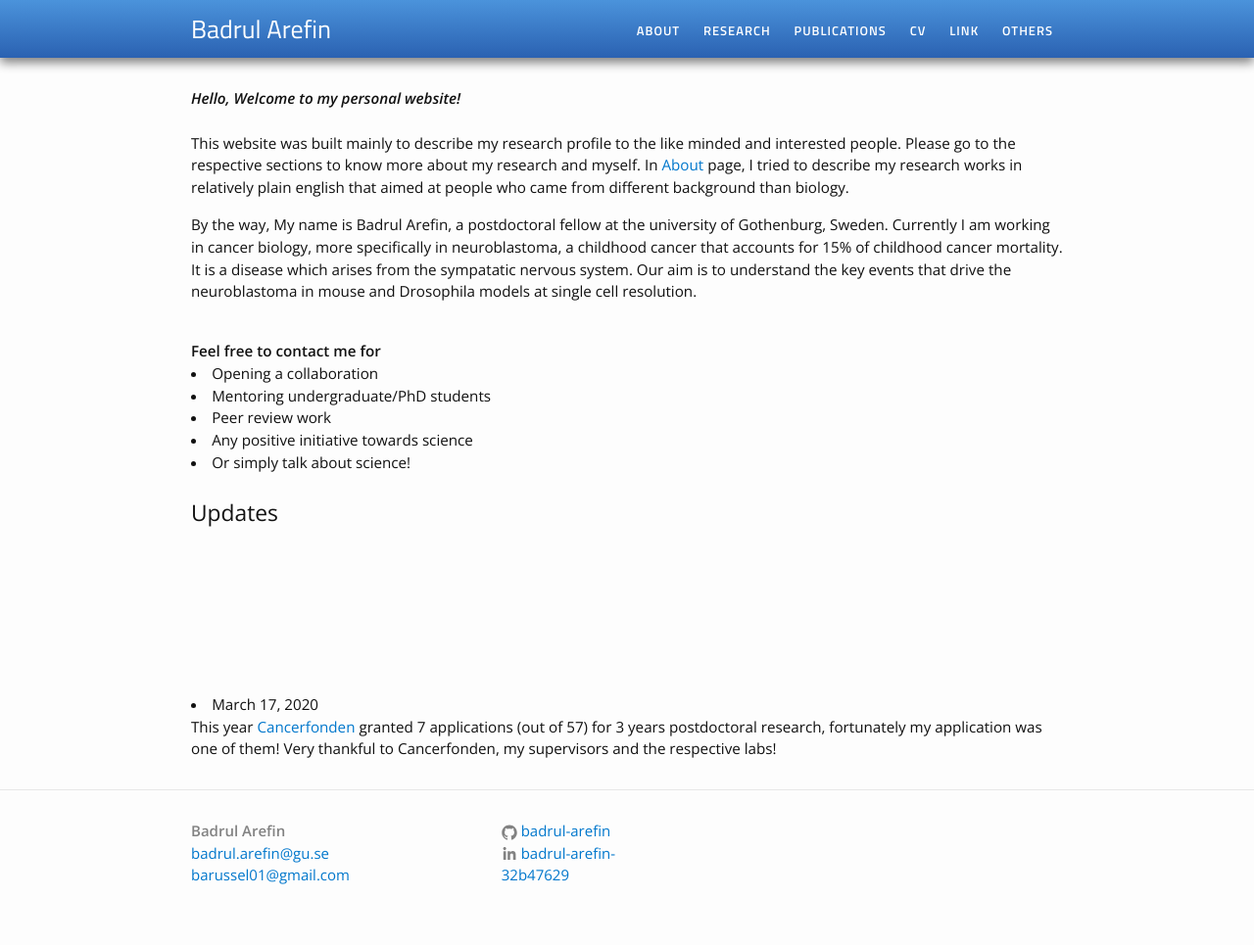
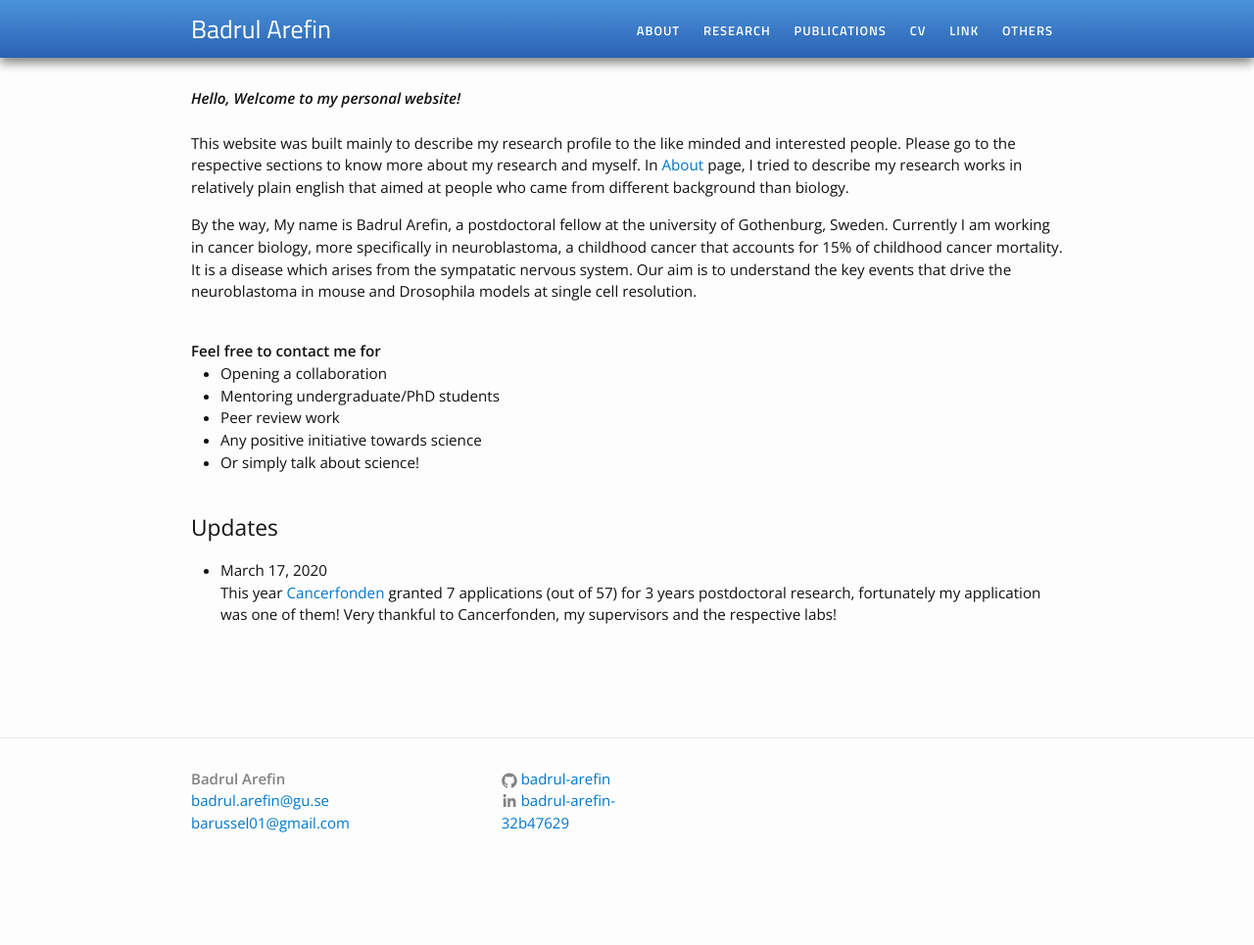
Before and after one commit to Badrul-Arefin/badrul-arefin.github.io, a Jekyll site: the page built from index.html, in a window 1280 px wide. Shown: the whole page at 98% size. Built offline with Jekyll 4.4.1, drawn with Linux system fonts in a browser that asks for light colours; after the commit the page ends 911 px from its top, so only the background shows below that.

Commit message:
Update index.html

```diff
--- a/index.html
+++ b/index.html
@@ -18,14 +18,18 @@ layout: default
 
 </div>
 <br><b>Feel free to contact me for</b>
+<ul>
+
    <li> Opening a collaboration
    <li> Mentoring undergraduate/PhD students
    <li> Peer review work
    <li> Any positive initiative towards science
    <li> Or simply talk about science!<br><br>
+</ul>
 
 <h2>Updates</h2>
 <div class="updates" style="height: 10em; overflow-y: scroll;">
+<ul>
 <li> March 17, 2020<br> This year <a href="https://www.cancerfonden.se/forskning/for-forskare/samtliga-anslagsbeslut">
   Cancerfonden</a> granted 7 applications (out of 57) for 3 years postdoctoral research, fortunately my application was one
   of them! Very thankful to Cancerfonden, my supervisors and the respective labs!
```
